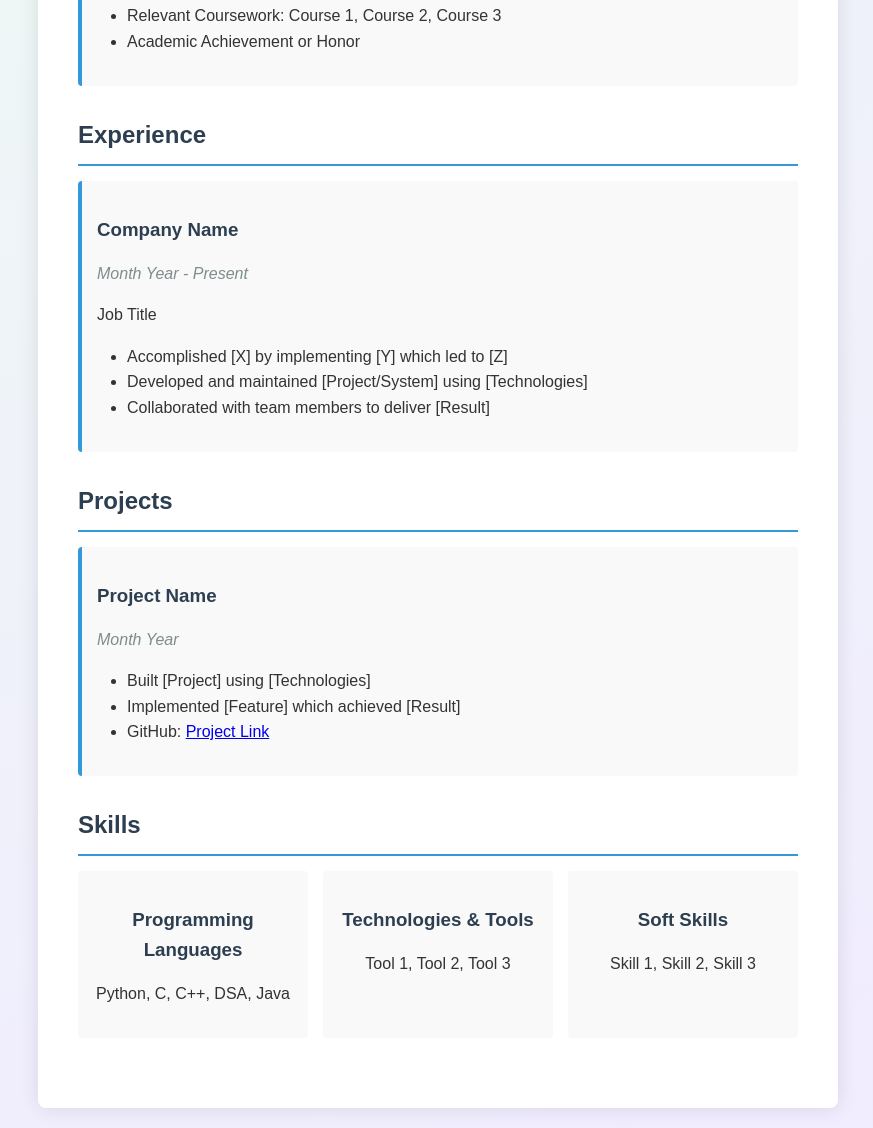
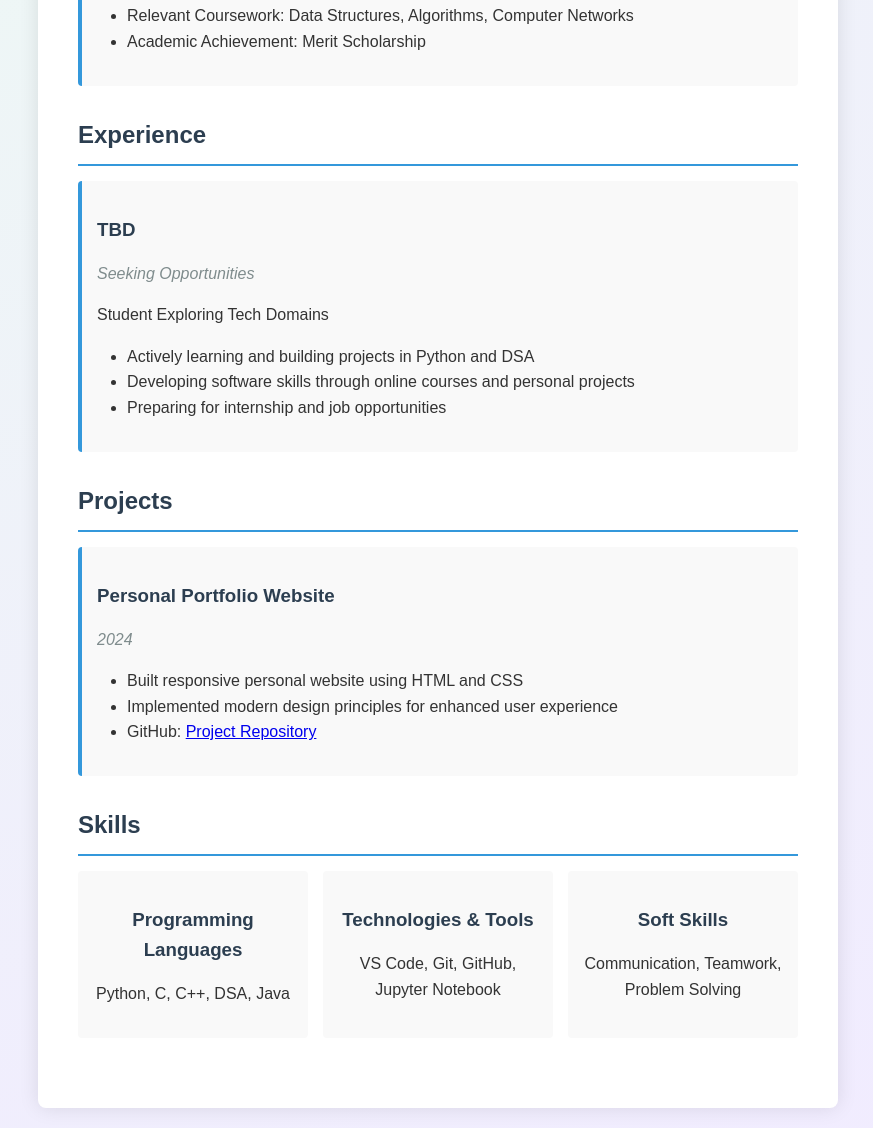
Before and after one commit to vyshnavi1411/my-resume, a plain HTML site: page index.html in a window 1280 px wide. Shown: the part 718-1846 px from the top of the page, without its empty margins (202-1075 px from the left). Drawn offline with Linux system fonts and the light colour scheme.

Commit message:
Updated layout and added new content

```diff
--- a/index.html
+++ b/index.html
@@ -141,8 +141,8 @@
         </header>
         <section class="summary">
             <h2>Professional Summary</h2>
-            <p>Enthusiastic and detail-oriented professional seeking opportunities in [Your Field].
-               Skilled in [Skill 1], [Skill 2], and [Skill 3] with a passion for [Industry/Field].</p>
+            <p>Enthusiastic and detail-oriented professional seeking opportunities in Computer Science.
+               Skilled in Python, Data Structures, and Problem Solving with a passion for Technology.</p>
         </section>
         <section class="education">
             <h2>Education</h2>
@@ -152,33 +152,33 @@
                 <p>Bachelor of Science in Computer Science</p>
                 <p>GPA: 9.09</p>
                 <ul>
-                    <li>Relevant Coursework: Course 1, Course 2, Course 3</li>
-                    <li>Academic Achievement or Honor</li>
+                    <li>Relevant Coursework: Data Structures, Algorithms, Computer Networks</li>
+                    <li>Academic Achievement: Merit Scholarship</li>
                 </ul>
             </div>
         </section>
         <section class="experience">
             <h2>Experience</h2>
             <div class="entry">
-                <h3>Company Name</h3>
-                <p class="date">Month Year - Present</p>
-                <p class="title">Job Title</p>
+                <h3>TBD</h3>
+                <p class="date">Seeking Opportunities</p>
+                <p class="title">Student Exploring Tech Domains</p>
                 <ul>
-                    <li>Accomplished [X] by implementing [Y] which led to [Z]</li>
-                    <li>Developed and maintained [Project/System] using [Technologies]</li>
-                    <li>Collaborated with team members to deliver [Result]</li>
+                    <li>Actively learning and building projects in Python and DSA</li>
+                    <li>Developing software skills through online courses and personal projects</li>
+                    <li>Preparing for internship and job opportunities</li>
                 </ul>
             </div>
         </section>
         <section class="projects">
             <h2>Projects</h2>
             <div class="entry">
-                <h3>Project Name</h3>
-                <p class="date">Month Year</p>
+                <h3>Personal Portfolio Website</h3>
+                <p class="date">2024</p>
                 <ul>
-                    <li>Built [Project] using [Technologies]</li>
-                    <li>Implemented [Feature] which achieved [Result]</li>
-                    <li>GitHub: <a href="https://github.com/yourusername/project">Project Link</a></li>
+                    <li>Built responsive personal website using HTML and CSS</li>
+                    <li>Implemented modern design principles for enhanced user experience</li>
+                    <li>GitHub: <a href="https://github.com/vyshnavi1411">Project Repository</a></li>
                 </ul>
             </div>
         </section>
@@ -191,11 +191,11 @@
                 </div>
                 <div class="skill-category">
                     <h3>Technologies & Tools</h3>
-                    <p>Tool 1, Tool 2, Tool 3</p>
+                    <p>VS Code, Git, GitHub, Jupyter Notebook</p>
                 </div>
                 <div class="skill-category">
                     <h3>Soft Skills</h3>
-                    <p>Skill 1, Skill 2, Skill 3</p>
+                    <p>Communication, Teamwork, Problem Solving</p>
                 </div>
             </div>
         </section>
```
